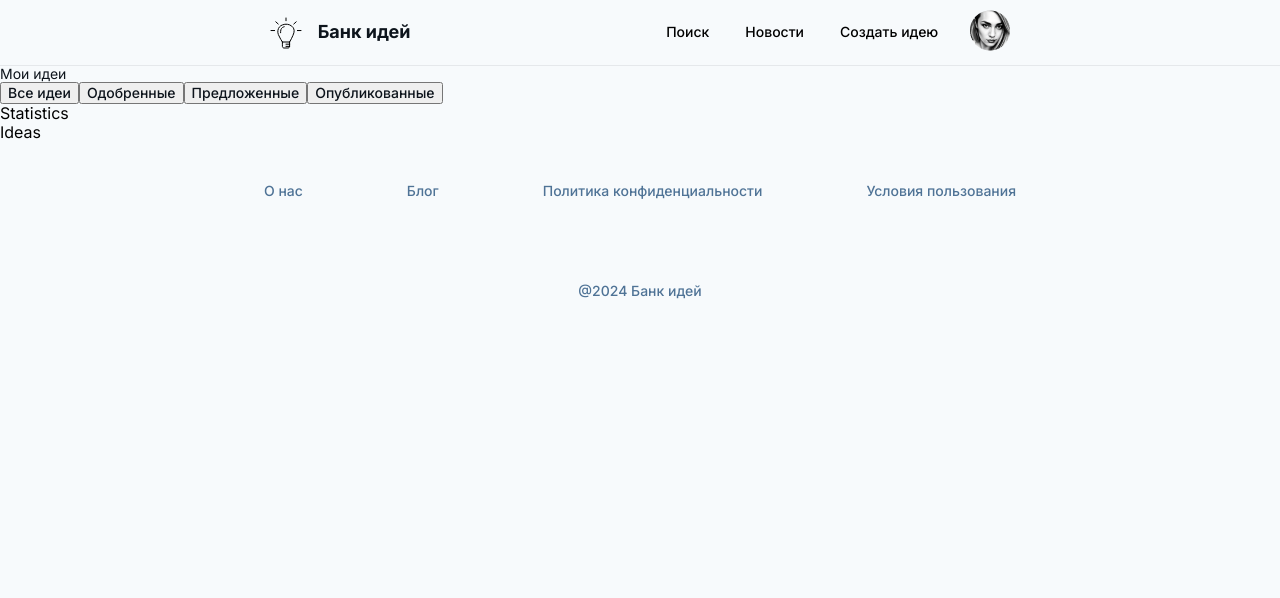
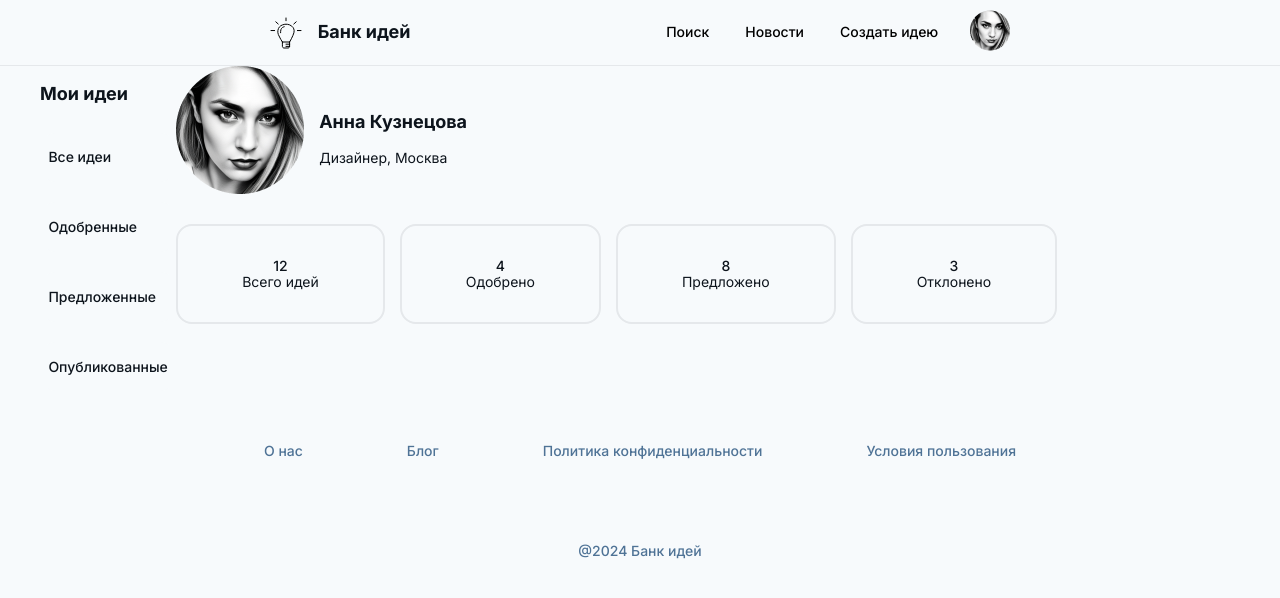
Before and after one commit to Talion220/Bank-of-ideas, a React (Vite) app: page /profile in a window 1280 px wide. Shown: the top 598 px of the page. Built offline with nearby package versions, Linux system fonts and the light colour scheme.

Commit message:
user menu and user statistics added

```diff
--- a/src/index.scss
+++ b/src/index.scss
@@ -5,7 +5,7 @@ $font-gray-color:rgba(79, 115, 150, 1);
 $blue-color: rgba(26, 128, 230, 1);
 $blue-shadow-color:rgba(26, 128, 230, 0.5);
 $form-gray-color: rgba(232, 237, 242, 1);
-
+$number-font-size: calc(12px + 6 * (100vw / 1280));
 
 body {
   margin: 0;
@@ -42,7 +42,6 @@ h3{
 }
 h4{
   margin: 0;
-
 }
 a,p,button, input,label{
   font-size: calc(10px + 4 * (100vw / 1280));
@@ -50,7 +49,6 @@ a,p,button, input,label{
 h1{
   font-size: calc(18px + 14 * (100vw / 1280));
 }
-
 
 ::-webkit-scrollbar {
   width: 8px;
--- a/src/pages/profile/profile.jsx
+++ b/src/pages/profile/profile.jsx
@@ -5,10 +5,13 @@ import UserIdeas from "../../widgets/profile/userIdeas";
 
 function Profile(){
     return(
-        <div>
+        <div className='profile'>
             <UserMenu />
-            <UserStatistics />
-            <UserIdeas />
+            <div className='userContent'>
+                <UserStatistics />
+                <UserIdeas />
+            </div>
+
         </div>
     )
 }
--- a/src/pages/profile/profile.scss
+++ b/src/pages/profile/profile.scss
@@ -1 +1,7 @@
 @import '/src/index.scss';
+.profile{
+    display: flex;
+    min-width: 1280px;
+}
+.profile .userContent{
+}
--- a/src/widgets/profile/userIdeas.jsx
+++ b/src/widgets/profile/userIdeas.jsx
@@ -3,7 +3,7 @@ import './userIdeas.scss';
 function UserIdeas(){
     return(
         <div className='userIdeas'>
-            Ideas
+
         </div>
 
     )
--- a/src/widgets/profile/userMenu.jsx
+++ b/src/widgets/profile/userMenu.jsx
@@ -3,7 +3,7 @@ import './userMenu.scss';
 function UserMenu(){
     return(
         <div className='userMenu'>
-            <p>Мои идеи</p>
+            <h3>Мои идеи</h3>
             <button>Все идеи</button>
             <button>Одобренные</button>
             <button>Предложенные</button>
--- a/src/widgets/profile/userMenu.scss
+++ b/src/widgets/profile/userMenu.scss
@@ -1 +1,28 @@
 @import '/src/index.scss';
+
+.userMenu{
+    max-width: 330px;
+    display: flex;
+    flex-direction: column;
+    justify-content: left;
+
+}
+.userMenu button{
+    text-align: left;
+    margin: 10px 0 10px 40px;
+    background: $bg-color;
+    border: none;
+    cursor: pointer;
+    padding: 1.2em 0.6em;
+    border-radius: 16px;
+}
+.userMenu button:hover{
+    filter: brightness(90%);
+}
+.userMenu button:active{
+    background: $blue-color;
+    color: $bg-color;
+}
+.userMenu h3{
+    margin-left: 40px;
+}
--- a/src/widgets/profile/userStatistics.jsx
+++ b/src/widgets/profile/userStatistics.jsx
@@ -1,9 +1,35 @@
 import './userStatistics.scss';
+import avatarBig from '../../shared/images/avatarBig.png';
 
 function UserStatistics(){
     return(
         <div className='userStatistics'>
-            Statistics
+            <div className='userInfo'>
+                <img src={avatarBig} alt="" />
+                <div>
+                    <h3>Анна Кузнецова</h3>
+                    <p>Дизайнер, Москва</p>
+                </div>
+            </div>
+            <div className='userCards'>
+                <div className='userCard'>
+                    <p className='userCardCount'>12</p>
+                    <p className='userCardDescription'>Всего идей</p>
+                </div>
+                <div className='userCard'>
+                    <p className='userCardCount'>4</p>
+                    <p className='userCardDescription'>Одобрено</p>
+                </div>
+                <div className='userCard'>
+                    <p className='userCardCount'>8</p>
+                    <p className='userCardDescription'>Предложено</p>
+                </div>
+                <div className='userCard'>
+                    <p className='userCardCount'>3</p>
+                    <p className='userCardDescription'>Отклонено</p>
+                </div>
+            </div>
+
         </div>
 
     )
--- a/src/widgets/profile/userStatistics.scss
+++ b/src/widgets/profile/userStatistics.scss
@@ -1 +1,30 @@
 @import '/src/index.scss';
+.userStatistics{
+
+}
+.userStatistics .userInfo{
+    display: flex;
+    justify-content: left;
+    align-items: center;
+}
+.userStatistics .userCards{
+    display: flex;
+    justify-content: space-evenly;
+}
+.userStatistics .userCard{
+    display: flex;
+    flex-direction: column;
+    justify-content: space-evenly;
+    align-items: center;
+    border: 2px solid $header-border-color;
+    padding: 2em 4em;
+    border-radius: 16px;
+    margin-right: 15px;
+    margin-top: 30px;
+}
+.userStatistics .userCardCount{
+    font-weight: 500;
+}
+.userStatistics .userInfo div{
+    margin-left: 15px;
+}
```
Also changed, not shown: src/shared/images/avatarBig.png (added).
